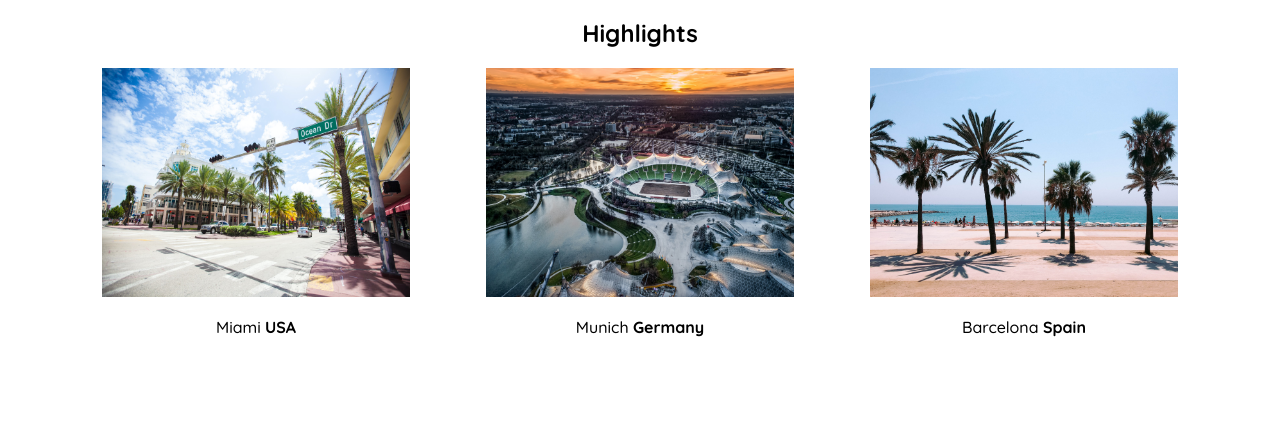
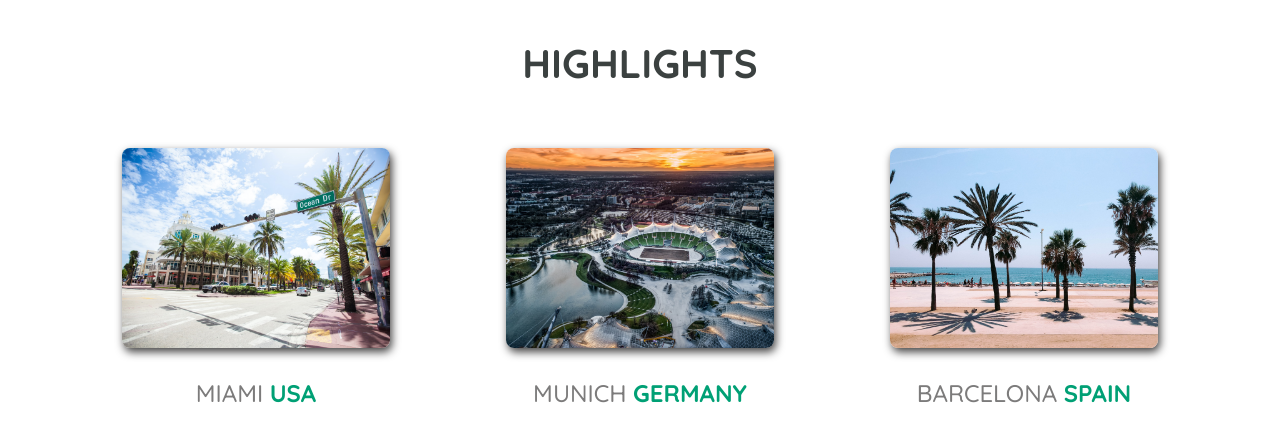
Before and after one commit to egeyil/Travel-Goals, a plain HTML site: page index.html in a window 1280 px wide. Shown: the part 802-1244 px from the top of the page. Before the commit the page ends 1196 px from the top, so only its background shows below. Drawn offline with Linux system fonts and the light colour scheme.

Commit message:
added highlights content and more css to it

```diff
--- a/shared.css
+++ b/shared.css
@@ -28,16 +28,6 @@ header li {
     margin-left: 3em;
 }
 
-#page-logo a {
-    padding: 10px;
-    font-family: "Oleo Script", sans-serif;
-    color: rgb(245, 243, 160);
-    font-size: 50px;
-    text-decoration: none;
-    text-transform: uppercase;
-    text-shadow: 1px 1px 2px rgb(0, 0, 0);
-}
-
 header a {
     color: rgb(255, 251, 0);
     text-decoration: none;
@@ -51,3 +41,17 @@ header a:hover {
     background-color: rgb(255, 251, 0);
     border-radius: 8px;
 }
+
+#page-logo a {
+    padding: 10px;
+    font-family: "Oleo Script", sans-serif;
+    color: rgb(245, 243, 160);
+    font-size: 50px;
+    text-decoration: none;
+    text-transform: uppercase;
+    text-shadow: 1px 1px 2px rgb(0, 0, 0);
+}
+
+#page-logo a:hover {
+    color: rgb(127, 192, 218);
+}
--- a/styles.css
+++ b/styles.css
@@ -51,6 +51,13 @@
 
 #highlights {
     text-align: center;
+    text-transform: uppercase;
+}
+
+#highlights h2 {
+    margin: 1em 0;
+    font-size: 40px;
+    color: rgb(59, 65, 64);
 }
 
 #destinations {
@@ -58,14 +65,25 @@
     width: 90%;
     margin: auto;
     margin-bottom: 40px;
+    justify-content: center;
 }
 
 .destination {
+    margin: 20px 0;
     width: 100%; /* We tell the flexbox to make all of its items to use
     the entire area of the box*/
+    font-size: 24px;
+    color: rgb(124, 123, 123);
 }
 
 .destination img {
-    height: 80%;
-    width: 80%;
+    height: 70%;
+    width: 70%;
+    box-shadow: 2px 4px 8px rgb(68, 67, 67);
+    border-radius: 8px;
+    object-fit: cover;
 }
+
+.destination strong {
+    color: rgb(0, 160, 117);
+}
```
